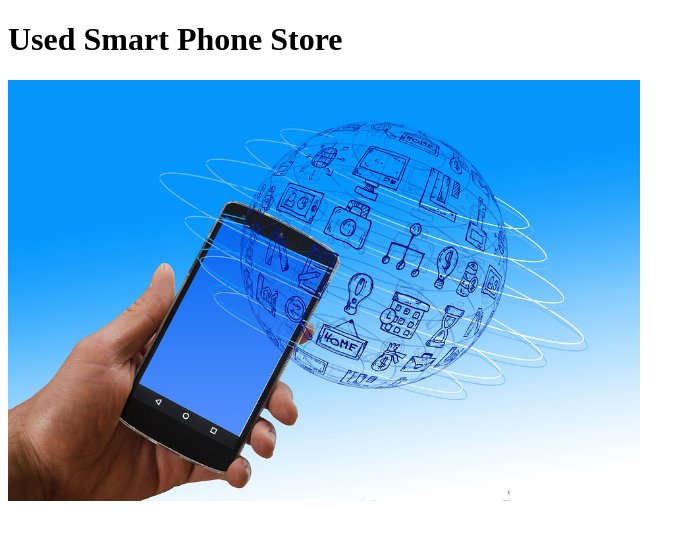
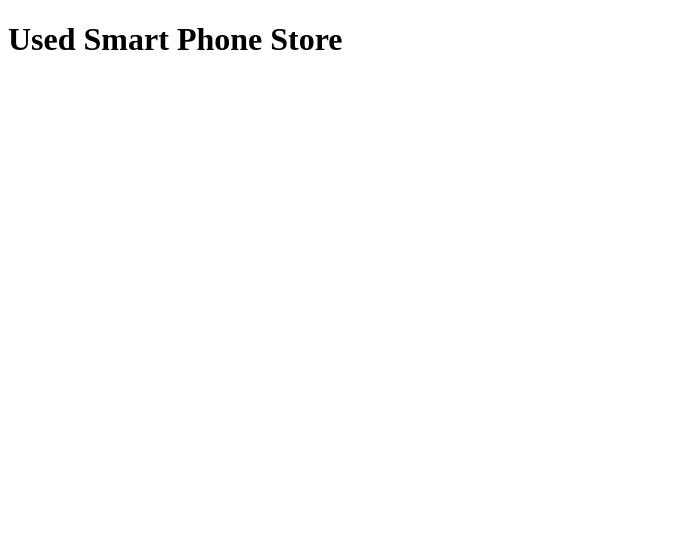
Before and after one commit to ntommee/ITM352_F21_repo, a plain HTML site: page SmartPhoneProducts1/products_display.html in a window 1280 px wide. Shown: the whole page, without its empty margins (0-695 px from the left). Drawn offline with Linux system fonts and the light colour scheme.

Commit message:
Update products_display.html

```diff
--- a/SmartPhoneProducts1/products_display.html
+++ b/SmartPhoneProducts1/products_display.html
@@ -8,6 +8,5 @@
 </head>
 <body>
     <h1>Used Smart Phone Store</h1>
-    <img src="./images/phone_globe.jpg" height="50%" width="50%" >
 </body>
 </html>
```
